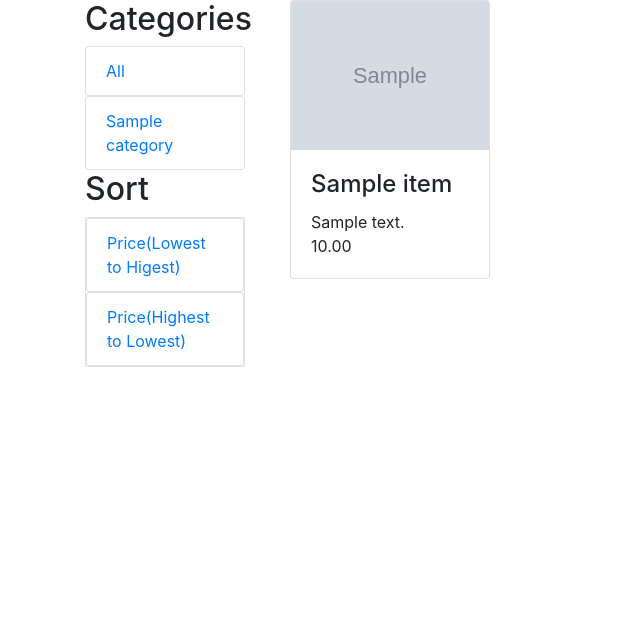
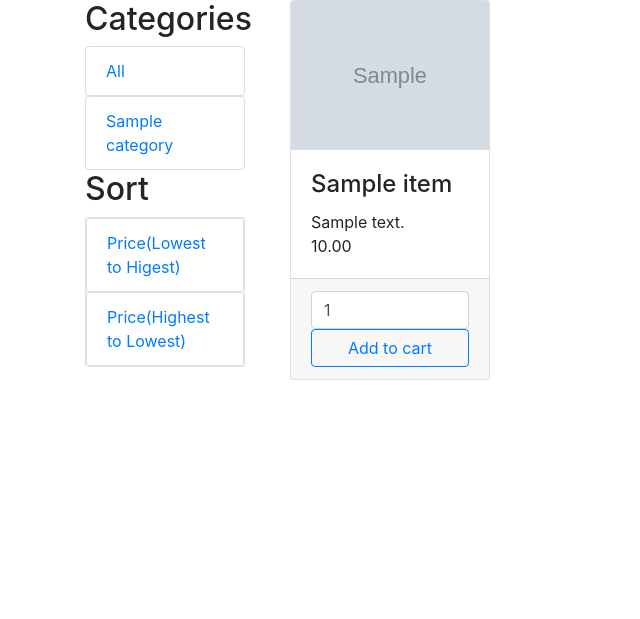
Before and after one commit to quimpoTuitt/qstore, a PHP site: page /app/views/catalog.php in a window 1280 px wide. Shown: the part 56-675 px from the top of the page, without its empty margins (0-640 px from the left). Run offline with PHP 8.4, Linux system fonts and the light colour scheme; tables that the repository leaves empty hold one stand-in row (values such as "Sample post"); grey boxes marked "Sample" are stand-in pictures; some libraries are stand-ins or nearby versions.

Commit message:
add to cart badge

```diff
--- a/app/assets/js/script.js
+++ b/app/assets/js/script.js
@@ -130,6 +130,40 @@ $(document).ready( () => {
 
 	});
 
+	//prep for add to cart
+
+	$(document).on('click', '.add-to-cart', (e) => {
+		//to prevent default behavior and to override it with our own
+		e.preventDefault();
+		//prevent parent elements to be triggered
+		e.stopPropagation();
+
+		// target is the one who triggered event
+		let item_id = $(e.target).attr("data-id");
+		let item_quantity = parseInt($(e.target).prev().val());
+
+		$.ajax({
+			"url" : "../controllers/update_cart.php",
+			"method" : "POST",
+			"data" : {
+				'item_id':item_id,
+				'item_quantity':item_quantity
+			},
+			"success" : (data) => {
+				$("#cart-count").html(data);
+			}
+		});
+
+
+	});
+
+
+
+
+
+
+
+
 
 
 
--- a/app/partials/header.php
+++ b/app/partials/header.php
@@ -18,7 +18,7 @@
 				</li>
 
 				<li class="nav-item">
-					<a class="nav-link" href="#"> Cart <span class="badge bg-light text-dark" id="cart-count">0 </span> </a>
+					<a class="nav-link" href="#"> Cart <span class="badge bg-light text-dark" id="cart-count">0</span> </a>
 				</li>
 
 				<?php if(isset($_SESSION['user'])) { ?>
--- a/app/views/catalog.php
+++ b/app/views/catalog.php
@@ -86,6 +86,13 @@
 										<?php echo $item['price']; ?>
 									</p>
 								</div>
+
+								<!-- add to cart -->
+								<div class="card-footer">
+									<input type="number" class="form-control" value="1">
+									<button type="submit" class="btn btn-block btn-outline-primary add-to-cart" data-id="<?php echo $item['id']; ?>"> Add to cart</button>
+								</div>
+
 							</div> <!-- end card -->
 						</div> <!-- end item col -->
 					<?php } echo "</div>" ; ?> <!-- end of items row -->
```
Also changed, not shown: app/controllers/update_cart.php (added, +27 -0 lines).
